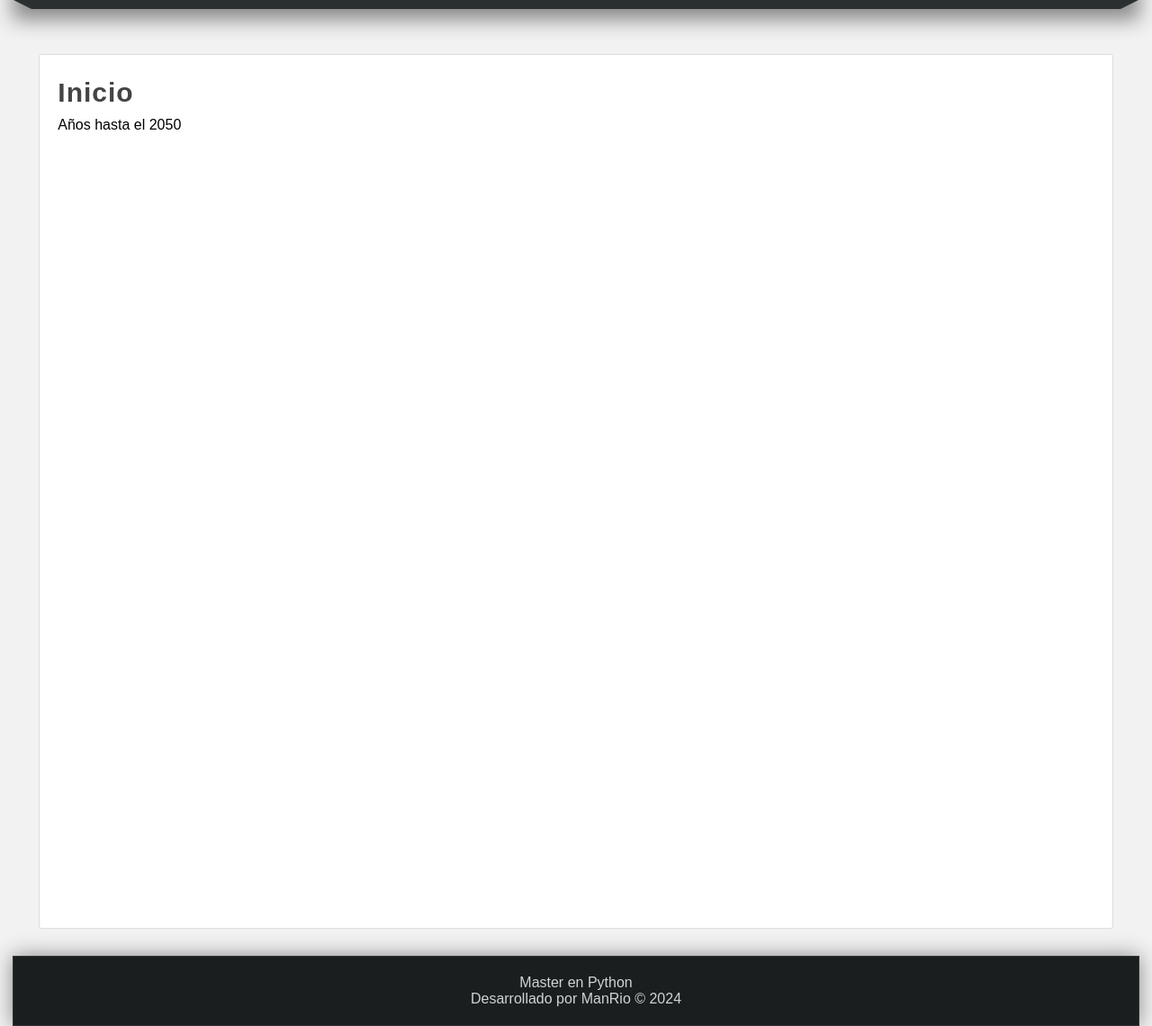
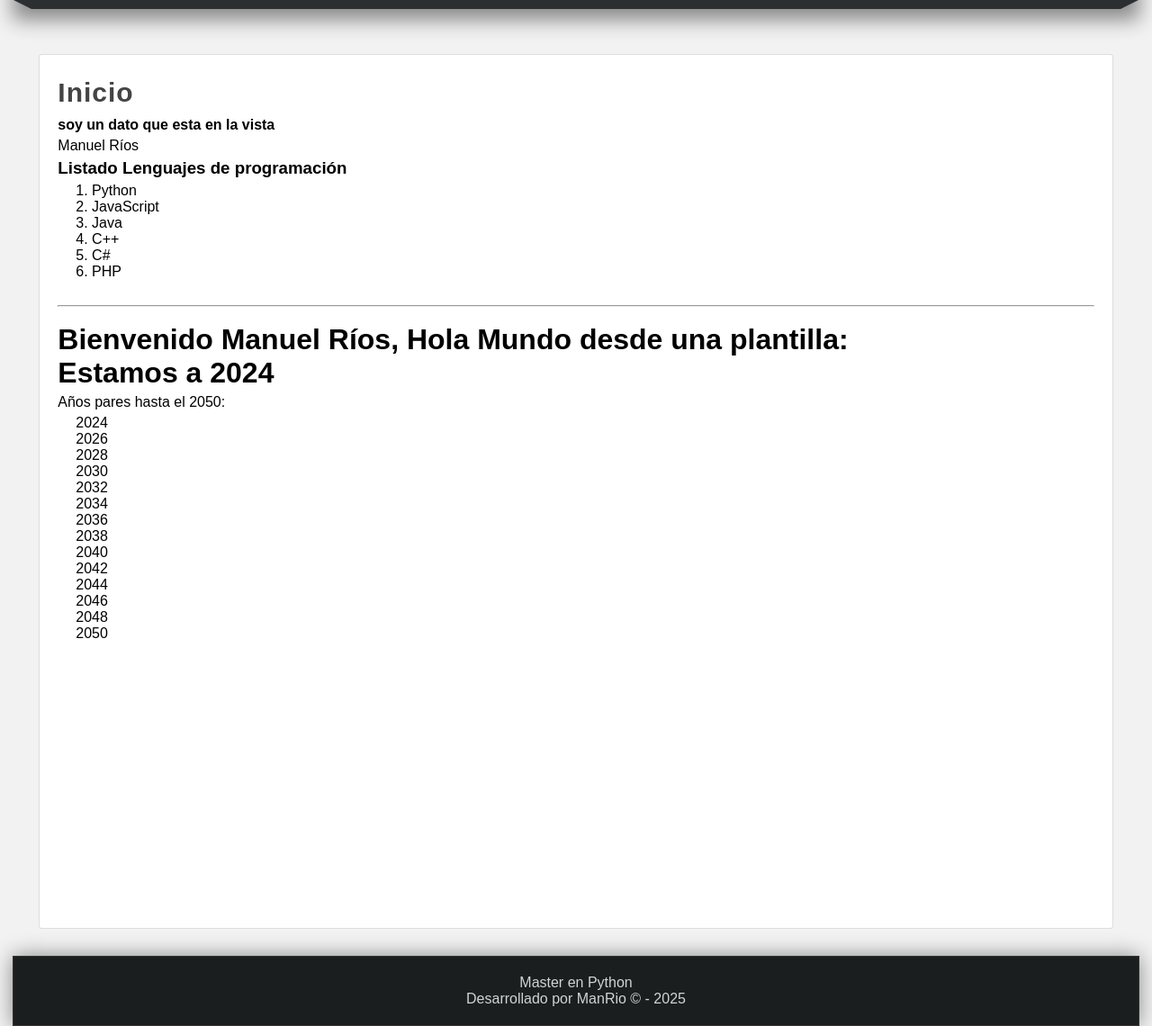
Before and after one commit to ManRio/pythondesde0, a Django app: page / in a window 1280 px wide. Shown: the part 182-1322 px from the top of the page at 90% size. Run offline with Django 5.2, Linux system fonts and the light colour scheme.

Commit message:
Lenguaje de Plantillas y Template Tags en Django

```diff
--- a/22-django/AprendiendoDjango/miapp/static/css/styles.css
+++ b/22-django/AprendiendoDjango/miapp/static/css/styles.css
@@ -7,6 +7,23 @@
 
 body {
   background-color: #f2f2f2;
+}
+
+.box p,
+.box h2,
+.box h3,
+.box ul {
+  margin-top: 5px;
+  margin-bottom: 5px;
+}
+
+.box ul,
+.box ol {
+  margin-left: 20px;
+  margin-bottom: 10px;
+}
+.box li {
+  list-style: none;
 }
 
 /*Estilos Cabecera*/
--- /dev/null
+++ b/22-django/AprendiendoDjango/miapp/templates/fecha-actual.html
@@ -0,0 +1,14 @@
+<br/>
+<hr/>
+<br/>
+<h1> Bienvenido {{nombre}}, {{saludo}} </h1>
+<h1> Estamos a 2024</h1>
+
+    <p> Años pares hasta el 2050: </p>
+    <ul>
+        {% for year in years %}
+            {% if year|divisibleby:2 == True %}
+                <li>{{year}}</li>
+            {% endif %}
+        {% endfor %}
+    </ul>
--- a/22-django/AprendiendoDjango/miapp/templates/index.html
+++ b/22-django/AprendiendoDjango/miapp/templates/index.html
@@ -1,9 +1,30 @@
 {% extends 'layout.html' %}
-{% block title %}Inicio{% endblock %}
+{% block title %}{{title}}{% endblock %}
 {% block content %}
 
-<h1 class="title">Inicio</h1>
-    <p> Años hasta el 2050</p>
+
+<h1 class="title">{{title}}</h1>
+
+    <p><strong>{{ mi_variable }}</strong></p>
+    {% comment "Condicionales en Django" %}{% endcomment %}
+    {% if nombre and nombre == 'Manuel Ríos' %}
+        <p>{{nombre}}</p>
+    {% else %}
+        <p>Nombre no encontrado o no coincide</p>
+    {% endif %}
+
+    {% comment "Bucles for" %}{% endcomment %}
+    <h3>Listado Lenguajes de programación</h3>
     <ul>
+        {% for lenguaje in lenguajes %}
+            <li>{{forloop.counter}}. {{lenguaje}}</li>
+        {% empty %}
+            <li>No hay lenguajes de programación</li>
+        {% endfor %}
+    </ul>
+
+{% comment "Esto es un comentario en Django" %}{% endcomment %}
+
+{% include "fecha-actual.html" with saludo="Hola Mundo desde una plantilla: " %}
 
 {% endblock %}
--- a/22-django/AprendiendoDjango/miapp/templates/layout.html
+++ b/22-django/AprendiendoDjango/miapp/templates/layout.html
@@ -22,10 +22,10 @@
         </header>
         <nav id="menu">
             <ul>
-                <li><a href="/">Inicio</a></li>
-                <li><a href="/hola-mundo">Hola Mundo</a></li>
-                <li><a href="/pagina">Página</a></li>
-                <li><a href="/contacto">Contacto</a></li>
+                <li><a href="{% url 'inicio' %}">Inicio</a></li>
+                <li><a href="{% url 'hola_mundo' %}">Hola Mundo</a></li>
+                <li><a href="{% url 'pagina' %}">Página</a></li>
+                <li><a href="{% url 'contacto' %}">Contacto</a></li>
             </ul>
         </nav>
         <div class="barra">
@@ -44,7 +44,7 @@
         </div>
         <footer>
             <p>Master en Python</p>
-            <p>Desarrollado por ManRio &copy; 2024</p>
+            <p>Desarrollado por ManRio &copy; - {% now "Y" %} </p>
         </footer>
     </body>
 </html>
--- a/22-django/AprendiendoDjango/miapp/views.py
+++ b/22-django/AprendiendoDjango/miapp/views.py
@@ -24,18 +24,32 @@ layout = """
 """
 
 def index(request):
-    html = """
+    """
+    html = ""
     <h1>Inicio</h1>
     <p> Años hasta el 2050</p>
     <ul>
-    """
+    ""
 
     year = 2024
     while year <= 2050:
         html += f"<li>{str(year)}</li>"
         year += 1
     html += "</ul>"
-    return render(request, "index.html")
+    """
+    year = 2024
+    hasta = range(year, 2051)
+
+    nombre = "Manuel Ríos"
+    lenguajes = ['Python', 'JavaScript', 'Java', 'C++', 'C#', 'PHP']
+
+    return render(request, "index.html", {
+        'title': 'Inicio',
+        'mi_variable': 'soy un dato que esta en la vista',
+        'nombre': nombre,
+        'lenguajes': lenguajes,
+        'years': hasta
+        })
 
 def hola_mundo(request):
     return render(request, "hola_mundo.html")
```
